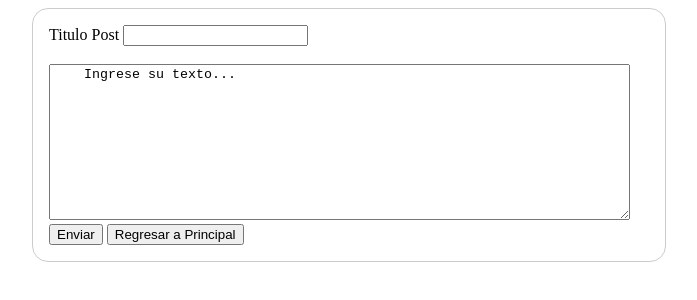
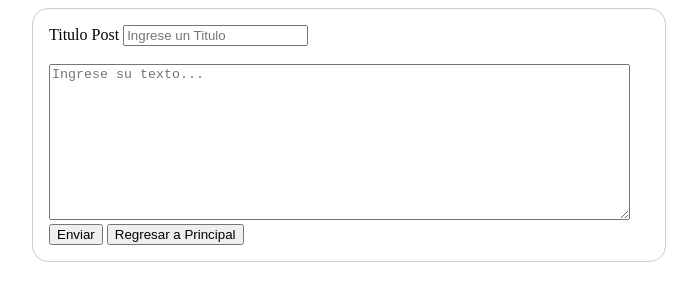
Before and after one commit to JordyPortuguez/WebPostAPI, a plain HTML site: page NuevoPost.html in a window 1280 px wide. Shown: the whole page, without its empty margins (291-988 px from the left). Drawn offline with Linux system fonts and the light colour scheme.

Commit message:
Corregir input y textArea agregando placeholder como sugerencia para usuario

```diff
--- a/NuevoPost.html
+++ b/NuevoPost.html
@@ -11,12 +11,10 @@
 
     <form id="FormularioRegistro">
     <label>Titulo Post</label>
-    <input type="text" name="Title" id="Title">
+    <input type="text" name="Title" id="Title" placeholder="Ingrese un Titulo">
     <br>
     <br>
-    <textarea rows="10" cols="70" id="Content" name="Content">
-    Ingrese su texto...
-    </textarea>
+    <textarea rows="10" cols="70" id="Content" name="Content" placeholder="Ingrese su texto... "></textarea>
     <br>
     <input type="submit" value="Enviar">
     <a href="index.html"><input type="button" value="Regresar a Principal"</a>
```
